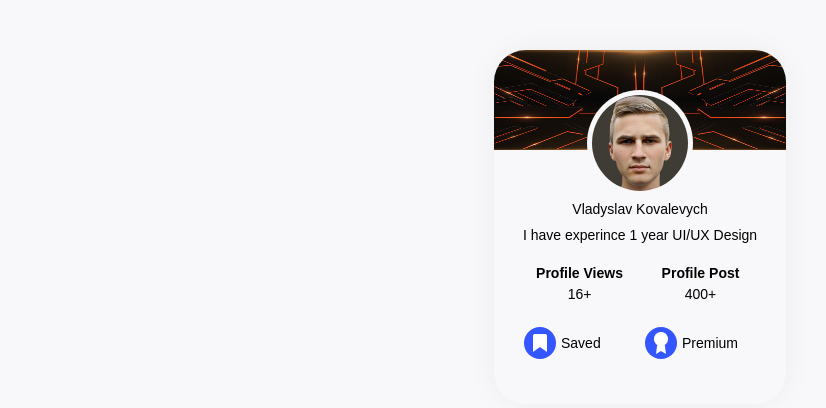
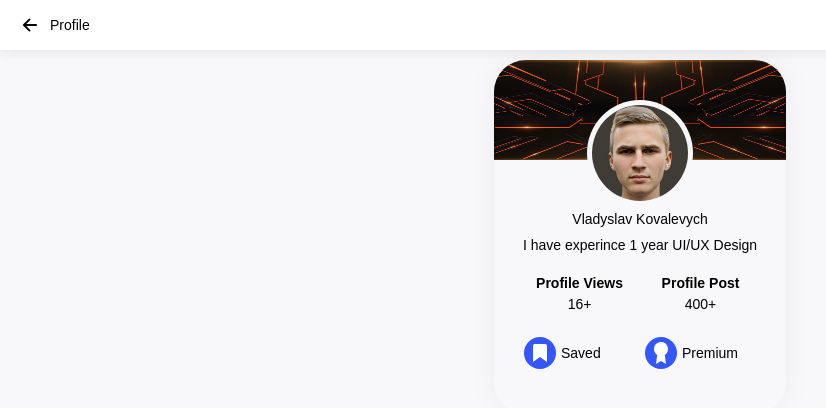
Before and after one commit to OneWeb1/social-media, a React (Vite) app: page /profile in a window 1280 px wide. Shown: the top 408 px of the page, without its empty margins (0-826 px from the left). Built offline with nearby package versions, Linux system fonts and the light colour scheme.

Commit message:
Add Header to Profile

```diff
--- a/src/App.tsx
+++ b/src/App.tsx
@@ -4,6 +4,7 @@ import { BrowserRouter as Router, Routes, Route } from 'react-router-dom';
 import './App.css';
 import HomePage from './pages/HomePage';
 import Profile from './pages/Profile';
+import NotFoundPage from './pages/NotFoundPage';
 
 const App: FC = () => {
 	return (
@@ -12,6 +13,7 @@ const App: FC = () => {
 				<Routes>
 					<Route path='/' element={<HomePage />}></Route>
 					<Route path='/profile' element={<Profile />}></Route>
+					<Route path='*' element={<NotFoundPage />}></Route>
 				</Routes>
 			</Router>
 		</>
--- /dev/null
+++ b/src/pages/NotFoundPage/index.tsx
@@ -0,0 +1,23 @@
+import { FC } from 'react';
+
+import { Link } from 'react-router-dom';
+
+import styles from './NotFound.module.scss';
+
+const NotFoundPage: FC = () => {
+	return (
+		<div className={styles.viewNotFound}>
+			<div className={styles.viewWrapper}>
+				<h1>The page is currently down</h1>
+				<Link to='/profile'>
+					<div className={styles.navLink}>Profile</div>
+				</Link>
+				<Link to='/'>
+					<div className={styles.navLink}>Home</div>
+				</Link>
+			</div>
+		</div>
+	);
+};
+
+export default NotFoundPage;
--- a/src/pages/Profile/Profile.module.scss
+++ b/src/pages/Profile/Profile.module.scss
@@ -2,4 +2,39 @@
 	width: 100%;
 	min-height: 100vh;
 	margin: 0 auto;
+	padding-top: 10px;
 }
+
+.header {
+	position: fixed;
+	width: 100%;
+	height: 50px;
+	top: 0;
+	z-index: 10000;
+	display: flex;
+	align-items: center;
+	justify-content: space-between;
+	background-color: #fff;
+	padding: 0 20px;
+	box-shadow: 0px 0px 15px rgba(0, 0, 0, 0.1);
+
+	.leftSide {
+		min-height: 30px;
+		display: flex;
+		align-items: center;
+
+		.back {
+			padding: 5px;
+			border-radius: 100%;
+			margin-right: 5px;
+			display: flex;
+			align-items: center;
+			justify-content: center;
+			margin-left: -5px;
+
+			&:hover {
+				background-color: rgba(0, 0, 0, 0.1);
+			}
+		}
+	}
+}
--- a/src/pages/Profile/index.tsx
+++ b/src/pages/Profile/index.tsx
@@ -1,10 +1,23 @@
 import { FC } from 'react';
+import { IoArrowBackOutline } from 'react-icons/io5';
+
+import { Link } from 'react-router-dom';
 import styles from './Profile.module.scss';
 import ViewProfile from '../../components/Profile/ViewProfile';
 
 const Profile: FC = () => {
 	return (
 		<div className={styles.viewProfile}>
+			<div className={styles.header}>
+				<div className={styles.leftSide}>
+					<Link to='/'>
+						<div className={styles.back}>
+							<IoArrowBackOutline style={{ fontSize: '20px' }} />
+						</div>
+					</Link>
+					Profile
+				</div>
+			</div>
 			<ViewProfile style={{ margin: '50px auto' }} />
 		</div>
 	);
```
Also changed, not shown: src/pages/NotFoundPage/NotFound.module.scss (added).
